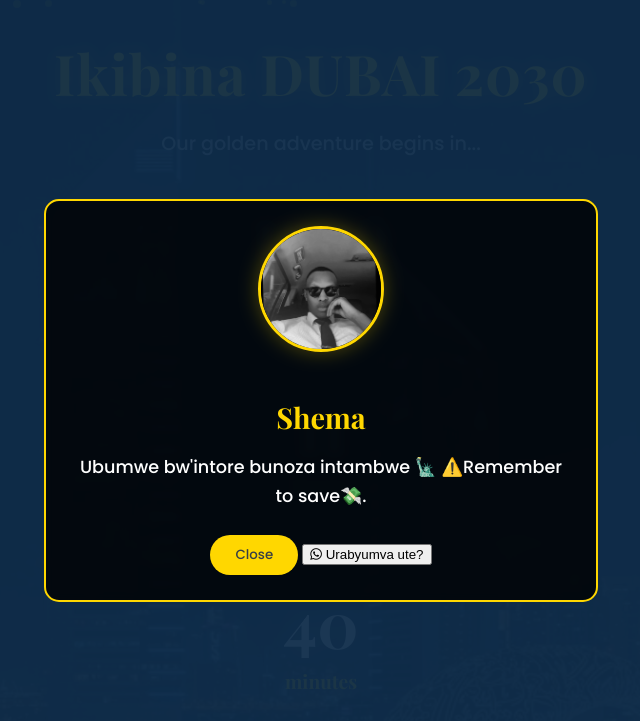
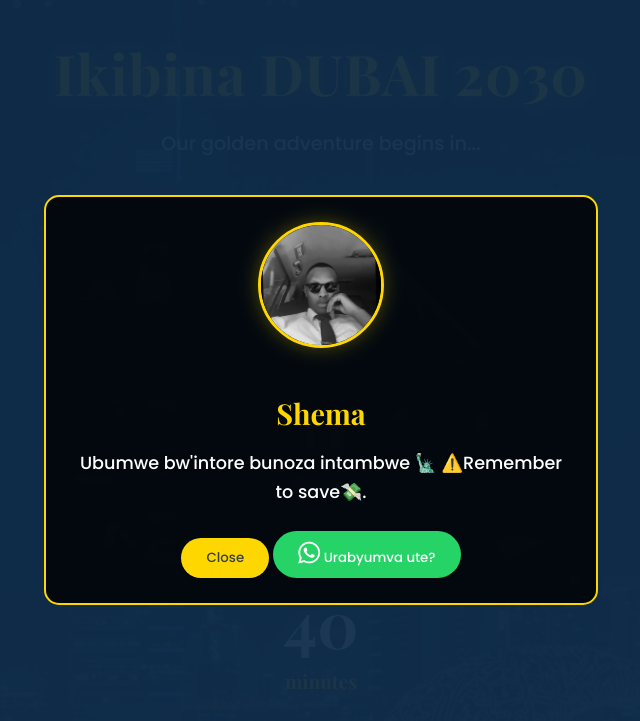
Before and after one commit to activities-tech/Ikibina, a plain HTML site: page index.html in a window 1280 px wide. Both pictures are taken after a click on the picture 358 px from the left and 796 px from the top of the page. Shown: the top 721 px of the page, without its empty margins (319-959 px from the left). Drawn offline with nearby package versions, Linux system fonts and the light colour scheme.

Commit message:
Add files via upload

```diff
--- a/js.js
+++ b/js.js
@@ -49,6 +49,13 @@
     document.getElementById('messagePopup').classList.add('active');
     document.body.style.overflow = 'hidden';
 
+
+       // Set up WhatsApp button
+       const whatsappBtn = document.getElementById('whatsappBtn');
+       whatsappBtn.onclick = function() {
+         window.open(`https://chat.whatsapp.com/KeimGL4ZPr16n7HkEUhCwK`, '_blank');
+       };
+
     // Pulse animation on click
     event.target.style.animation = 'none';
     void event.target.offsetWidth;
@@ -61,6 +68,8 @@
     document.body.style.overflow = 'auto';
   }
 
+  // In your showMessage function:
+  document.getElementById('whatsappBtn').href = "https://chat.whatsapp.com/KeimGL4ZPr16n7HkEUhCwK";
   // Initialize everything when page loads
   window.addEventListener('load', () => {
     createParticles();
--- a/style.css
+++ b/style.css
@@ -1,3 +1,4 @@
+@import url('https://fonts.googleapis.com/css2?family=Playfair+Display:wght@700&family=Poppins:wght@300;500&display=swap');
 @import url('https://fonts.googleapis.com/css2?family=Playfair+Display:wght@700&family=Poppins:wght@300;500&display=swap');
 
 :root {
@@ -5,6 +6,7 @@
   --dark-blue: #363e46;
   --black: #000;
   --light-gold: rgba(255, 215, 0, 0.3);
+  --whatsapp-green: #25D366;
 }
 
 body {
@@ -228,6 +230,33 @@ h1 {
   box-shadow: 0 5px 15px rgba(255, 215, 0, 0.4);
 }
 
+
+
+.whatsapp-btn {
+  background: var(--whatsapp-green);
+  color: rgb(255, 255, 255);
+  border: none;
+  padding: 10px 25px;
+  border-radius: 30px;
+  font-family: 'Poppins', sans-serif;
+  font-weight: 500;
+  cursor: pointer;
+  transition: all 0.3s ease;
+}
+
+.popup-btn:hover {
+  transform: translateY(-3px);
+  box-shadow: 0 5px 15px rgba(0, 0, 0, 0.2);
+}
+.popup-btn i {
+  font-size: 25px;
+
+}
+.whatsapp-btn:hover {
+  transform: translateY(-3px);
+  box-shadow: 0 5px 15px rgba(51, 243, 3, 0.4);
+}
+
 @media (max-width: 768px) {
   .burj-silhouette {
     height: 70px;
```
